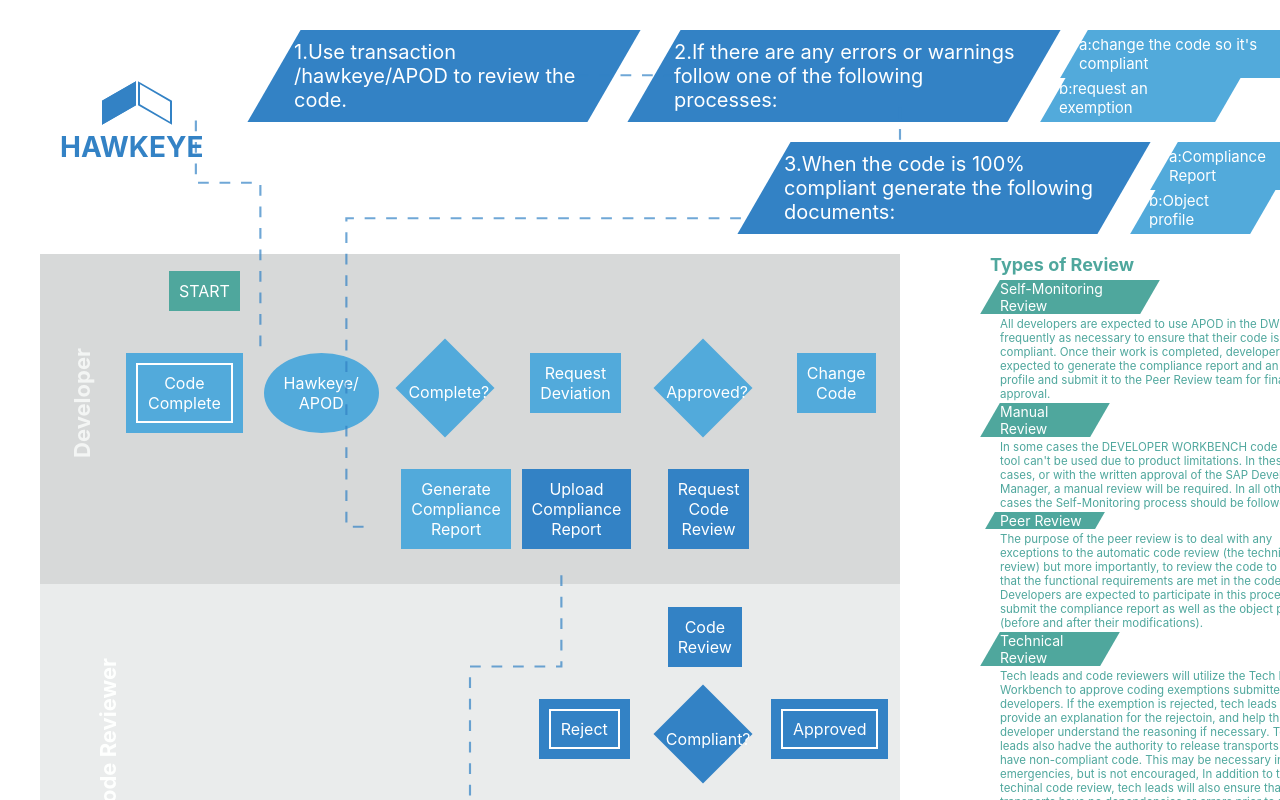
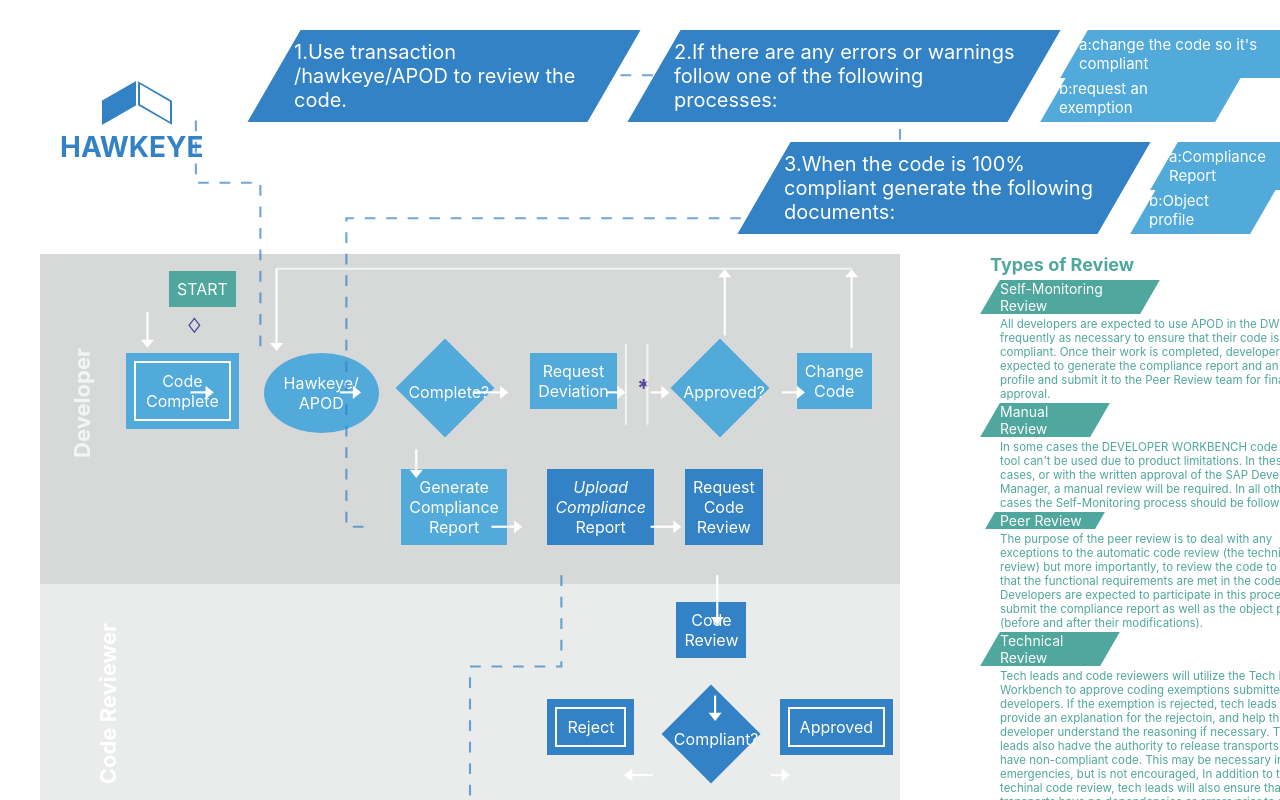
Before and after one commit to 0xWormh0le/hkeye-svg-dashboard, a React (Create React App) app: page / in a window 1280 px wide. Shown: the top 800 px of the page. Built offline with nearby package versions, Linux system fonts and the light colour scheme.

Commit message:
Add Arrow Component

```diff
--- /dev/null
+++ b/src/components/Arrow/index.js
@@ -0,0 +1,32 @@
+import React from 'react';
+import './style.scss'
+export default function Arrow(props) {
+  var triangle;
+  var line;
+  if(props.direct == 'up')
+  {
+    triangle = "M" + props.x + " " + props.y + " L" + (props.x - 4) + " " + (props.y + 5) + " L" + (props.x + 4) + " " + (props.y + 5) +" Z";
+    line = "M" + props.x + " " + (props.y + 5) + " L" + props.x + ' ' + (props.length + props.y + 5);
+  }
+  if(props.direct == 'down')
+  {
+    triangle = "M" + props.x + " " + (props.y + props.length + 5) + " L" + (props.x - 4) + " " + (props.y + props.length) + " L" + (props.x + 4) + " " + (props.y + props.length) +" Z";
+    line = "M" + props.x + " " + props.y + " L" + props.x + ' ' + (props.length + props.y);
+  }
+  if(props.direct == 'left')
+  {
+    triangle = "M" + props.x + " " + props.y + " L" + (props.x + 5) + " " + (props.y - 4) + " L" + (props.x + 5) + " " + (props.y + 4) +" Z";
+    line = "M" + (props.x + 5) + " " + props.y + " L" + (props.x + 5 + props.length) + ' ' + props.y;
+  }
+  if(props.direct == 'right')
+  {
+    triangle = "M" + (props.x + props.length + 5) + " " + props.y + " L" + (props.x + props.length) + " " + (props.y - 4) + " L" + (props.x + props.length) + " " + (props.y + 4) +" Z";
+    line = "M" + props.x + " " + props.y + " L" + (props.x + props.length) + ' ' + (props.y);
+  }
+  return (
+    <g>
+      <path d={triangle} style={{fill:'#fefffe',stroke:'#fefffe', strokeWidth:'2'}} />
+      <path d={line} style={{fill:'#fefffe',stroke:'#fefffe', strokeWidth:'2'}} />
+    </g>
+  )
+}
--- a/src/components/GreyBody/index.js
+++ b/src/components/GreyBody/index.js
@@ -16,6 +16,14 @@ export default () => (
               Code <br/>Complete
           </Rectangle>
 
+          <div class="sign1">
+             ♢
+          </div>
+
+          <div class="sign2">
+             *
+          </div>
+
           <Circle color='RGB(82, 170, 219)' x="26%" y="30%">Hawkeye/ <br/> APOD</Circle>
 
           <Diamond color='RGB(82, 170, 219)' x="43%" y="30%" >Complete?</Diamond>
@@ -24,7 +32,7 @@ export default () => (
               Request <br/>Deviation
           </Rectangle>
 
-          <Diamond color='RGB(82, 170, 219)' x="73%" y="30%" >Approved?</Diamond>
+          <Diamond color='RGB(82, 170, 219)' x="75%" y="30%" >Approved?</Diamond>
 
           <Rectangle color = 'RGB(82, 170, 219)'  x="88%" y="30%">
               Change <br/>Code
@@ -34,11 +42,12 @@ export default () => (
               Generate <br/>Compliance <br/>Report
           </Rectangle>
 
-          <Rectangle color = 'RGB(51, 130, 197)'  x="56%" y="65%">
-              Upload <br/>Compliance <br/>Report
+          <Rectangle color = 'RGB(51, 130, 197)'  x="59%" y="65%">
+              <i>Upload <br/>Compliance </i>
+              <br/>Report
           </Rectangle>
 
-          <Rectangle color = 'RGB(51, 130, 197)'  x="73%" y="65%">
+          <Rectangle color = 'RGB(51, 130, 197)'  x="75%" y="65%">
               Request <br/>Code <br/>Review
           </Rectangle>
 
@@ -46,17 +55,17 @@ export default () => (
         <div className = 'background2'>
             <h1 className = 'header2'>Code Reviewer</h1>
 
-            <Rectangle color = 'RGB(51, 130, 197)'  x="73%" y="10%">
+            <Rectangle color = 'RGB(51, 130, 197)'  x="74%" y="8%">
                   Code <br/>Review
             </Rectangle>
 
-            <Rectangle color = 'RGB(51, 130, 197)' solid='solid' x="58%" y="50%">
+            <Rectangle color = 'RGB(51, 130, 197)' solid='solid' x="59%" y="50%">
                 Reject
             </Rectangle>
 
-            <Diamond color='RGB(51, 130, 197)' x="73%" y="50%" >Compliant?</Diamond>
+            <Diamond color='RGB(51, 130, 197)' x="74%" y="50%" >Compliant?</Diamond>
 
-            <Rectangle color = 'RGB(51, 130, 197)' solid='solid' x="85%" y="50%">
+            <Rectangle color = 'RGB(51, 130, 197)' solid='solid' x="86%" y="50%">
                 Approved
             </Rectangle>
 
--- a/src/components/GreyBody/style.scss
+++ b/src/components/GreyBody/style.scss
@@ -8,6 +8,24 @@
   background-color: #d7d9d9;
   position: relative;
 
+}
+
+.sign1 {
+    position: absolute;
+    left: 145px;
+    top: 60px;
+    font-size: 20px;
+    font-weight: bold;
+    color: #5444a2;
+}
+
+.sign2 {
+    position: absolute;
+    left: 597px;
+    top: 120px;
+    font-size: 24px;
+    font-weight: bold;
+    color: #5444a2;
 }
 
 .background2 {
@@ -29,7 +47,7 @@
 
 .header2 {
   left: 0;
-  top: 20%;
+  top: 5%;
   font-size: 22px;
   position: absolute;
   color: RGB(254, 255, 254);
--- a/src/components/Rectangle/style.scss
+++ b/src/components/Rectangle/style.scss
@@ -2,7 +2,7 @@
   position: absolute;
   width: fit-content;
   text-align: center;
-  padding: 10px;
+  padding: 8px;
   color: white;
 
 }
--- a/src/components/SVGLine/index.js
+++ b/src/components/SVGLine/index.js
@@ -1,6 +1,6 @@
+import Arrow from 'components/Arrow'
 import React from 'react'
 import './style.scss'
-
 export default () => (
   <>
     <svg width="100%" height="100%" viewBox="0 0 1000 1000"  style={{ position:'absolute', left:'0', top:'0' }}>
@@ -10,6 +10,32 @@ export default () => (
       <polyline points="552,203 185,203 185,490 205,490" style={{fill:'none',stroke:'#3382c5', strokeWidth:'2', strokeOpacity: '0.7'}} strokeDasharray="10,10"/>
       <polyline points="385,535 385,620 300,620 300,790 740,790 740,830" style={{fill:'none',stroke:'#3382c5', strokeWidth:'2', strokeOpacity: '0.7'}} strokeDasharray="10,10"/>
       <polyline points="230,865 310,865" style={{fill:'none',stroke:'#3382c5', strokeWidth:'2', strokeOpacity: '0.7'}} strokeDasharray="10,10"/>
+
+      <polyline points="120,250 655,250" style={{fill:'none',stroke:'#fefffe', strokeWidth:'2', strokeOpacity: '0.7'}} />
+      <polyline points="445,320 445,395" style={{fill:'none',stroke:'#fefffe', strokeWidth:'2', strokeOpacity: '0.7'}} />
+      <polyline points="465,320 465,395" style={{fill:'none',stroke:'#fefffe', strokeWidth:'2', strokeOpacity: '0.7'}} />
+
+
+
+      <Arrow x={0} y={290} length={27} direct="down" />
+      <Arrow x={40} y={365} length={15} direct="right" />
+      <Arrow x={179} y={365} length={13} direct="right" />
+      <Arrow x={304} y={365} length={25} direct="right" />
+      <Arrow x={590} y={365} length={15} direct="right" />
+      <Arrow x={250} y={418} length={20} direct="down" />
+      <Arrow x={320} y={490} length={22} direct="right" />
+      <Arrow x={468} y={490} length={22} direct="right" />
+      <Arrow x={530} y={535} length={40} direct="down" />
+      <Arrow x={528} y={647} length={17} direct="down" />
+      <Arrow x={445} y={721} length={20} direct="left" />
+      <Arrow x={580} y={721} length={11} direct="right" />
+      <Arrow x={120} y={250} length={70} direct="down" />
+      <Arrow x={655} y={252} length={67} direct="up" />
+      <Arrow x={537} y={252} length={55} direct="up" />
+      <Arrow x={427} y={365} length={11} direct="right" />
+      <Arrow x={468} y={365} length={11} direct="right" />
+
+
     </svg>
   </>
 )
```
Also changed, not shown: src/components/Arrow/style.scss (added), 1 other file (tests, documents, lock files or other folders).
